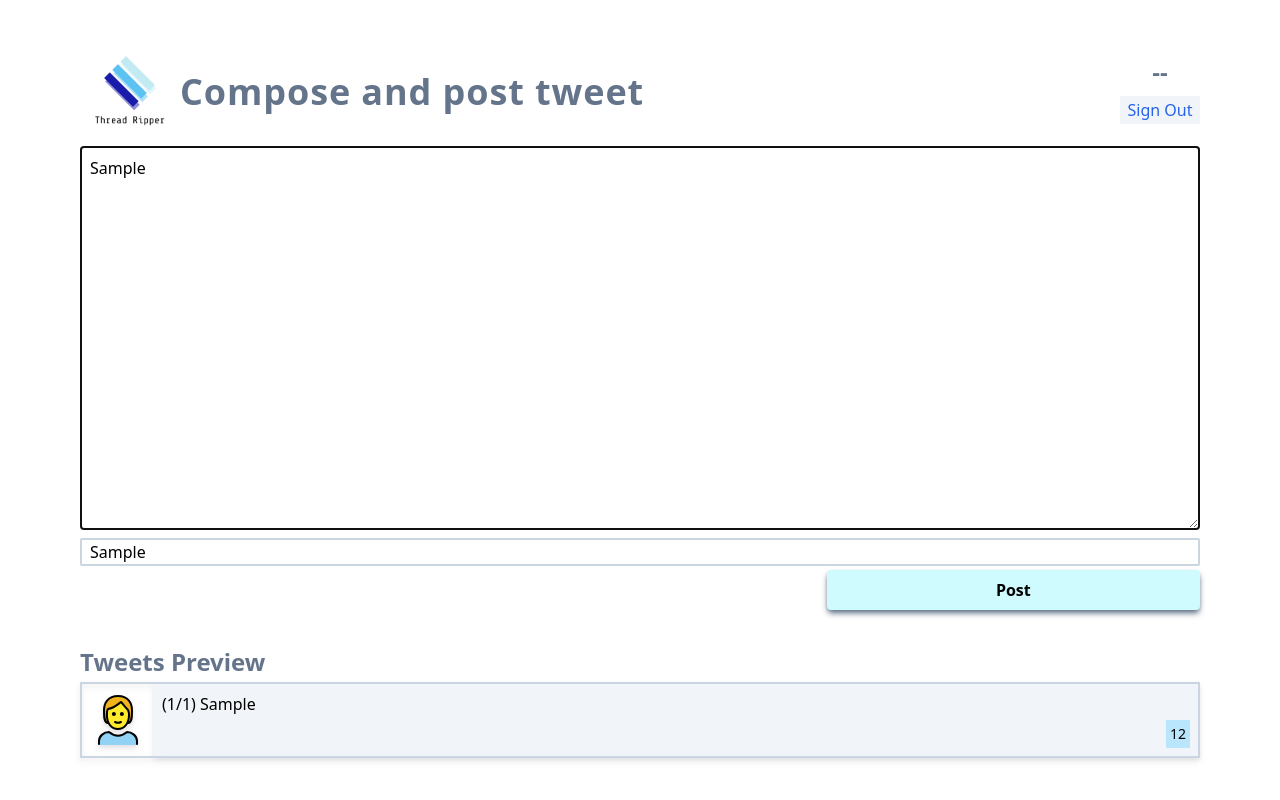
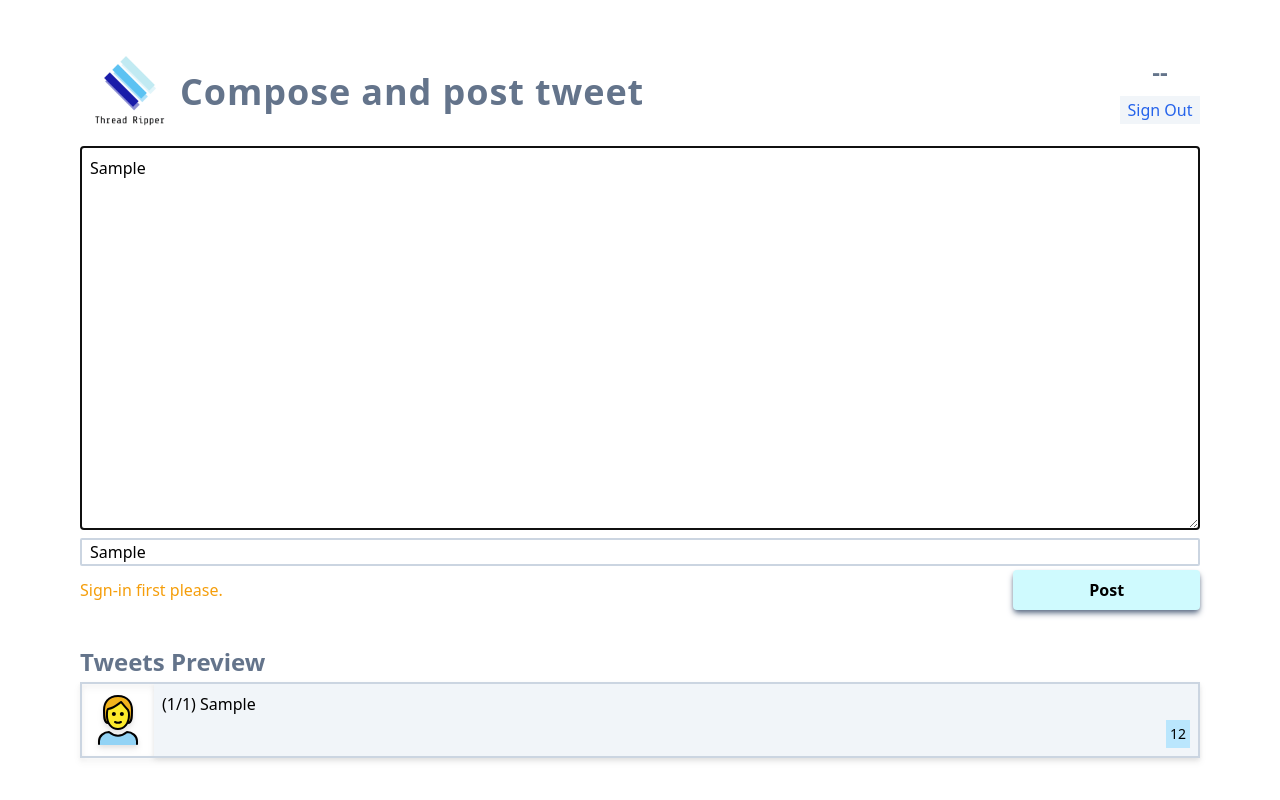
Before and after one commit to avranju/thread-ripper, a Next.js app: page /main in a window 1280 px wide. Both pictures are taken after typing "Sample", "Sample" into the empty fields and a click on the button "Post". Built offline with nearby package versions, Linux system fonts and the light colour scheme; no server answers.

Commit message:
Add support for posting tweets

```diff
--- a/package.json
+++ b/package.json
@@ -12,7 +12,8 @@
     "next-auth": "^4.3.1",
     "react": "17.0.2",
     "react-dom": "17.0.2",
-    "sharp": "^0.30.3"
+    "sharp": "^0.30.3",
+    "twitter-api-sdk": "^1.0.3"
   },
   "devDependencies": {
     "@types/lodash": "^4.14.180",
--- a/pages/api/auth/[...nextauth].ts
+++ b/pages/api/auth/[...nextauth].ts
@@ -2,6 +2,7 @@ import NextAuth, { Account, Session, User } from 'next-auth';
 import { NextApiRequest, NextApiResponse } from 'next';
 import TwitterProvider from 'next-auth/providers/twitter';
 import { JWT } from 'next-auth/jwt';
+import Client from 'twitter-api-sdk';
 
 async function jwt({ token, account }: { token: JWT; account?: Account }) {
     if (account) {
@@ -11,16 +12,16 @@ async function jwt({ token, account }: { token: JWT; account?: Account }) {
     return token;
 }
 
-async function session({
-    session,
-    token,
-    user,
-}: {
-    session: Session;
-    user: User;
-    token: JWT;
-}) {
+async function session({ session, token }: { session: Session; token: JWT }) {
     session.accessToken = token.accessToken;
+
+    // read user's twitter handle if access token is available
+    if (!!token.accessToken) {
+        const client = new Client(token.accessToken as string);
+        const me = await client.users.findMyUser();
+        session.me = me;
+    }
+
     return session;
 }
 
@@ -30,12 +31,18 @@ const options = {
             clientId: process.env.TWITTER_CLIENT_ID as string,
             clientSecret: process.env.TWITTER_CLIENT_SECRET as string,
             version: '2.0',
+            authorization: {
+                params: {
+                    url: 'https://twitter.com/i/oauth2/authorize',
+                    scope: 'users.read tweet.read tweet.write offline.access',
+                },
+            },
         }),
     ],
     debug: false,
     callbacks: {
+        session,
         jwt,
-        session,
     },
 };
 
--- /dev/null
+++ b/pages/api/tweet.ts
@@ -0,0 +1,82 @@
+import { NextApiRequest, NextApiResponse } from 'next';
+import splitText, { SplitNumberPosition } from '../../utils/text-split';
+import { getSession } from 'next-auth/react';
+import { Client } from 'twitter-api-sdk';
+import { createTweet, TwitterBody } from 'twitter-api-sdk/dist/types';
+import parseTweetId from '../../utils/parse-id';
+
+async function postTweet(
+    client: Client,
+    text: string,
+    replyTo?: string
+): Promise<[any?, string?]> {
+    const req: TwitterBody<createTweet> = {
+        text,
+    };
+
+    if (!!replyTo) {
+        req.reply = {
+            in_reply_to_tweet_id: replyTo,
+        };
+    }
+
+    try {
+        const tweet = (await client.tweets.createTweet(req)) as any;
+        return [null, tweet.data.id as string];
+    } catch (err) {
+        return [err, undefined];
+    }
+}
+
+export default async function handler(
+    req: NextApiRequest,
+    res: NextApiResponse
+) {
+    if (req.method === 'POST') {
+        const session = await getSession({ req });
+        if (session?.accessToken) {
+            // split the tweet into multiple tweets
+            const tweets = splitText(
+                req.body.content,
+                250,
+                SplitNumberPosition.Beginning
+            );
+
+            const client = new Client(session.accessToken as string);
+            let replyTo = parseTweetId(req.body.replyTo);
+            let tweetIds = [];
+            for (let i = 0; i < tweets.length; ++i) {
+                let [err, id]: [any?, string?] = await postTweet(
+                    client,
+                    tweets[i],
+                    replyTo
+                );
+                if (err) {
+                    res.status(200).json({
+                        status: 'error',
+                        message: err.message,
+                    });
+                    return;
+                } else {
+                    replyTo = id;
+                    tweetIds.push(id);
+                }
+            }
+
+            res.status(200).json({
+                status: 'success',
+                tweetIds,
+            });
+        } else {
+            res.status(200).json({
+                status: 'not-signed-in',
+                message: 'Sign-in first please.',
+            });
+        }
+    } else {
+        res.status(200).json({
+            status: 'invalid-method',
+            message: 'Try sending a POST request.',
+        });
+    }
+}
--- a/pages/main.tsx
+++ b/pages/main.tsx
@@ -12,6 +12,7 @@ import { signOut, useSession } from 'next-auth/react';
 import { useRouter } from 'next/router';
 
 const Main: NextPage = () => {
+    // set focus on the big tweet textarea
     useEffect(() => {
         const tweetInput = document.querySelector(
             'textarea[name="tweet"]'
@@ -19,8 +20,8 @@ const Main: NextPage = () => {
         tweetInput?.focus();
     });
 
+    // handle automatic tweets splitting and preview
     let [tweets, setTweets] = useState([] as string[]);
-
     const onTweetChange = () => {
         const tweetInput = document.querySelector(
             'textarea[name="tweet"]'
@@ -35,11 +36,91 @@ const Main: NextPage = () => {
         }
     };
 
+    // post status state label
+    let [postStatus, setPostStatusReal] = useState(<></>);
+    let [postLabelCss, setPostLabelCss] = useState(
+        'grow self-center text-left text-sky-600'
+    );
+
+    const setErrorPostStatus = (status: string) => {
+        setPostStatusReal(<span>{status}</span>);
+        setPostLabelCss('grow self-center text-left text-amber-500');
+    };
+
+    const setPostStatus = (status: string) => {
+        setPostStatusReal(<span>{status}</span>);
+        setPostLabelCss('grow self-center text-left text-sky-600');
+    };
+
+    const setPostStatusHtml = (status: JSX.Element) => {
+        setPostStatusReal(status);
+        setPostLabelCss('grow self-center text-left text-sky-600');
+    };
+
+    // handle display of signed in user name
     const { data: session } = useSession();
     const userName = session?.user?.name ?? '--';
 
+    const onPostTweet = async () => {
+        const tweetInput = document.querySelector(
+            'textarea[name="tweet"]'
+        ) as HTMLTextAreaElement;
+
+        const replyToInput = document.querySelector(
+            'input[name="replyTo"]'
+        ) as HTMLInputElement;
+
+        if (tweetInput) {
+            const content = tweetInput.value.trim();
+            const replyTo = replyToInput.value.trim();
+            if (content.length > 0) {
+                const req = {
+                    content,
+                    replyTo,
+                };
+
+                setPostStatus('Posting tweet(s)...');
+                const resp = await fetch('/api/tweet', {
+                    method: 'POST',
+                    headers: {
+                        'Content-Type': 'application/json',
+                    },
+                    body: JSON.stringify(req),
+                });
+
+                if (resp.ok) {
+                    const result = await resp.json();
+
+                    if (result.status === 'success') {
+                        const me = session?.me as any;
+                        const tweetUrl = `https://twitter.com/${
+                            me?.data?.username ?? 'UNKNOWN'
+                        }/status/${result.tweetIds[0]}`;
+                        const html = (
+                            <div>
+                                Tweet thread available at:{' '}
+                                <a
+                                    href={tweetUrl}
+                                    target="_blank"
+                                    className="underline"
+                                >
+                                    {tweetUrl}
+                                </a>
+                            </div>
+                        );
+                        setPostStatusHtml(html);
+                    } else {
+                        setErrorPostStatus(result.message);
+                    }
+                } else {
+                    setErrorPostStatus('Error posting tweet(s).');
+                }
+            }
+        }
+    };
+
+    // handle sign out
     const router = useRouter();
-
     const logOut = async () => {
         const data = await signOut({ redirect: false, callbackUrl: '/' });
         router.push(data.url);
@@ -79,10 +160,19 @@ const Main: NextPage = () => {
                 />
                 <input
                     type="text"
+                    name="replyTo"
                     placeholder="Optional URL of tweet to reply to"
                     className="rounded-sm border-2 border-slate-300 pl-2"
                 />
-                <Button additionalClassName="self-end w-4/12">Post</Button>
+                <div className="flex w-full">
+                    <div className={postLabelCss}>{postStatus}</div>
+                    <Button
+                        additionalClassName="self-end w-1/6"
+                        onClick={onPostTweet}
+                    >
+                        Post
+                    </Button>
+                </div>
 
                 {tweets.length > 0 && (
                     <SubTitle additionalClassName="self-start pt-8">
--- /dev/null
+++ b/utils/parse-id.ts
@@ -0,0 +1,13 @@
+export default function parseTweetId(ref: string): string | undefined {
+    try {
+        const url = new URL(ref);
+        const components = url.pathname.split('/');
+        if (components && components.length > 0) {
+            return components[components.length - 1];
+        } else {
+            return undefined;
+        }
+    } catch (e) {
+        return undefined;
+    }
+}
```
Also changed, not shown: 2 other files (tests, documents, lock files or other folders).
